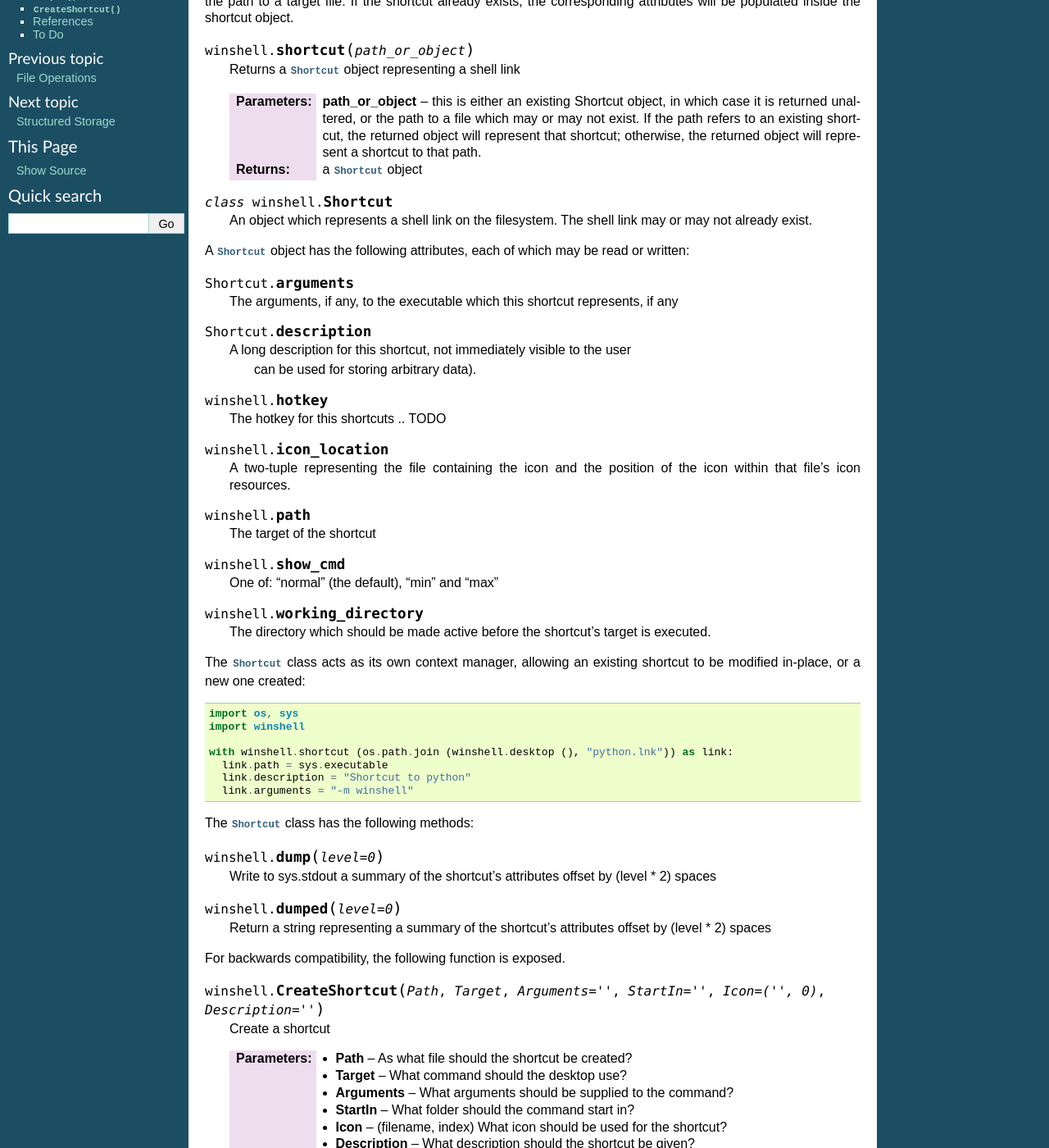
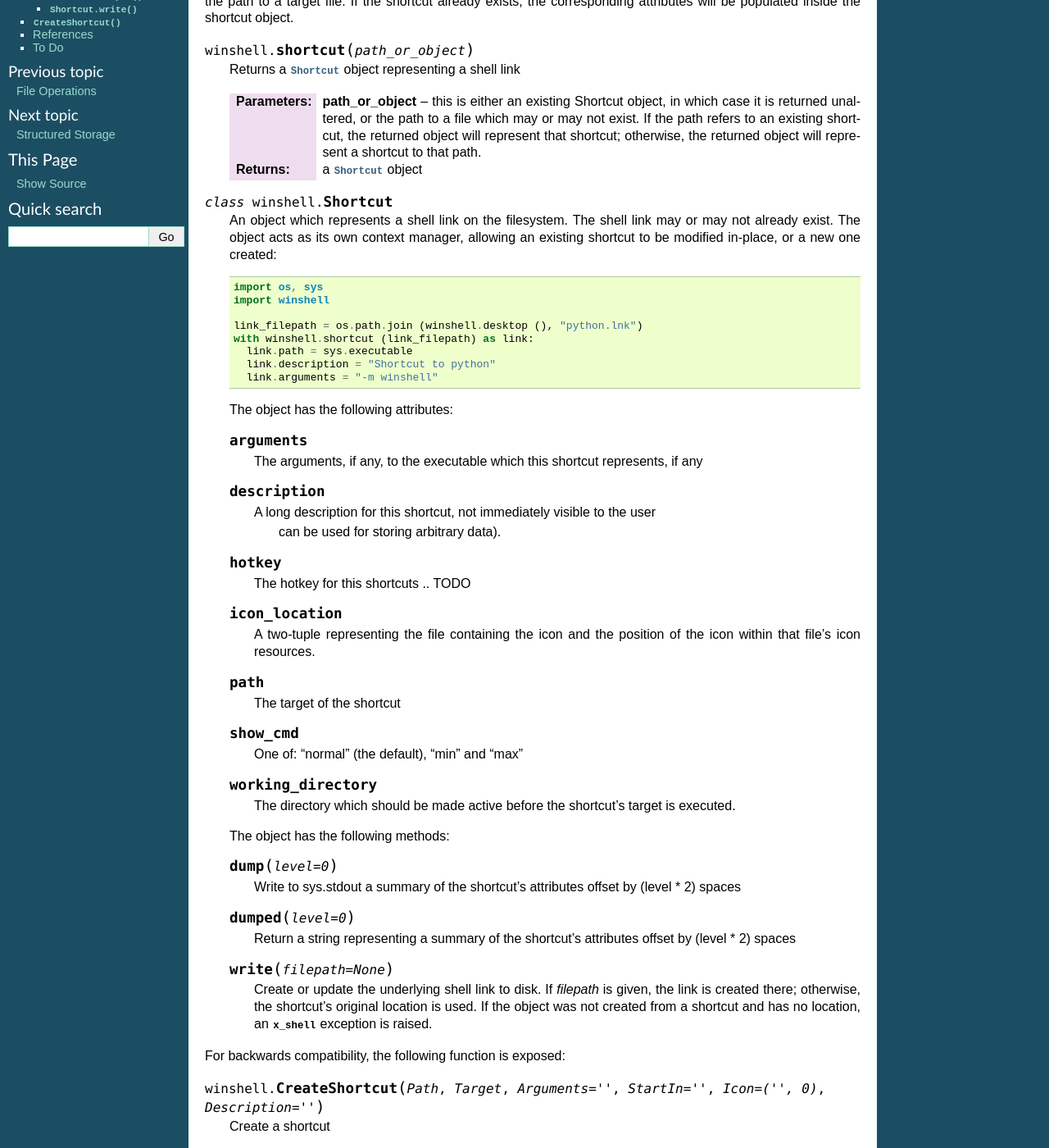
Before and after one commit to tjguk/winshell, a Sphinx documentation site: the page built from docs/shortcuts.rst, in a window 1280 px wide and 1400 px high, scrolled down 264 px. Shown: the whole window at 82% size. Built offline with Sphinx 7.4.7, drawn with Linux system fonts in a browser that asks for light colours; some of the changed text lies outside the part shown.

Commit message:
Finish shortcut docs and add cookbook examples

```diff
--- /dev/null
+++ b/docs/cookbook/shortcuts/read_existing.py
@@ -0,0 +1,12 @@
+import os, sys
+import glob
+import winshell
+
+print glob.glob (winshell.programs ())
+
+for lnk in glob.glob (os.path.join (winshell.programs (), "*.lnk")):
+  shortcut = winshell.shortcut (lnk)
+  shortcut.dump ()
+  break
+else:
+  print "None found"
--- a/docs/index.rst
+++ b/docs/index.rst
@@ -11,3 +11,4 @@ Contents:
    file-operations
    shortcuts
    structured-storage
+   cookbook
--- a/docs/shortcuts.rst
+++ b/docs/shortcuts.rst
@@ -35,67 +35,71 @@ corresponding attributes will be populated inside the shortcut object.
 ..  py:class:: Shortcut
 
     An object which represents a shell link on the filesystem. The shell link
-    may or may not already exist.
+    may or may not already exist. The object acts as its own context manager,
+    allowing an existing shortcut to be modified in-place, or a new one created::
 
-A :class:`Shortcut` object has the following attributes, each of which may be
-read or written:
+        import os, sys
+        import winshell
 
-..  attribute:: Shortcut.arguments
-
-    The arguments, if any, to the executable which this shortcut represents, if any
-
-..  attribute:: Shortcut.description
-
-    A long description for this shortcut, not immediately visible to the user
-     can be used for storing arbitrary data).
-
-..  attribute:: hotkey
-
-    The hotkey for this shortcuts
-    ..  TODO
-
-..  attribute:: icon_location
-
-    A two-tuple representing the file containing the icon and the position of the icon
-    within that file's icon resources.
-
-..  attribute:: path
-
-    The target of the shortcut
-
-..  attribute:: show_cmd
-
-    One of: "normal" (the default), "min" and "max"
-
-..  attribute:: working_directory
-
-    The directory which should be made active before the shortcut's
-    target is executed.
-
-The :class:`Shortcut` class acts as its own context manager, allowing an existing shortcut
-to be modified in-place, or a new one created::
-
-    import os, sys
-    import winshell
-
-    with winshell.shortcut (os.path.join (winshell.desktop (), "python.lnk")) as link:
-      link.path = sys.executable
-      link.description = "Shortcut to python"
-      link.arguments = "-m winshell"
-
-The :class:`Shortcut` class has the following methods:
-
-..  method:: dump (level=0)
-
-    Write to sys.stdout a summary of the shortcut's attributes offset by (level * 2) spaces
-
-..  method:: dumped (level=0)
-
-    Return a string representing a summary of the shortcut's attributes offset by (level * 2) spaces
+        link_filepath = os.path.join (winshell.desktop (), "python.lnk")
+        with winshell.shortcut (link_filepath) as link:
+          link.path = sys.executable
+          link.description = "Shortcut to python"
+          link.arguments = "-m winshell"
 
 
+    The object has the following attributes:
 
-For backwards compatibility, the following function is exposed.
+    ..  attribute:: Shortcut.arguments
+
+        The arguments, if any, to the executable which this shortcut represents, if any
+
+    ..  attribute:: Shortcut.description
+
+        A long description for this shortcut, not immediately visible to the user
+         can be used for storing arbitrary data).
+
+    ..  attribute:: Shortcut.hotkey
+
+        The hotkey for this shortcuts
+        ..  TODO
+
+    ..  attribute:: Shortcut.icon_location
+
+        A two-tuple representing the file containing the icon and the position of the icon
+        within that file's icon resources.
+
+    ..  attribute:: Shortcut.path
+
+        The target of the shortcut
+
+    ..  attribute:: Shortcut.show_cmd
+
+        One of: "normal" (the default), "min" and "max"
+
+    ..  attribute:: Shortcut.working_directory
+
+        The directory which should be made active before the shortcut's
+        target is executed.
+
+    The object has the following methods:
+
+    ..  method:: dump (level=0)
+
+        Write to sys.stdout a summary of the shortcut's attributes offset by (level * 2) spaces
+
+    ..  method:: dumped (level=0)
+
+        Return a string representing a summary of the shortcut's attributes offset by (level * 2) spaces
+
+    ..  method:: write (filepath=None)
+
+        Create or update the underlying shell link to disk. If `filepath` is given, the
+        link is created there; otherwise, the shortcut's original location is used. If
+        the object was not created from a shortcut and has no location, an :exc:`x_shell`
+        exception is raised.
+
+For backwards compatibility, the following function is exposed:
 
 ..  py:function:: CreateShortcut (Path, Target, Arguments="", StartIn="", Icon=("",0), Description="")
 
@@ -117,6 +121,9 @@ For backwards compatibility, the following function is exposed.
         Description="Python Interpreter"
       )
 
+but new code should use the :func:`shortcut` factory function and a with-block
+to update or create a shortcut.
+
 References
 ----------
 
@@ -129,4 +136,3 @@ To Do
 -----
 
 * More general-purpose implementation
-* Allow reading & writing of shortcuts, possibly via a class mechanism
```
Also changed, not shown: docs/cookbook.rst (added, +10 -0 lines), docs/cookbook/shortcuts.rst (added, +27 -0 lines).
